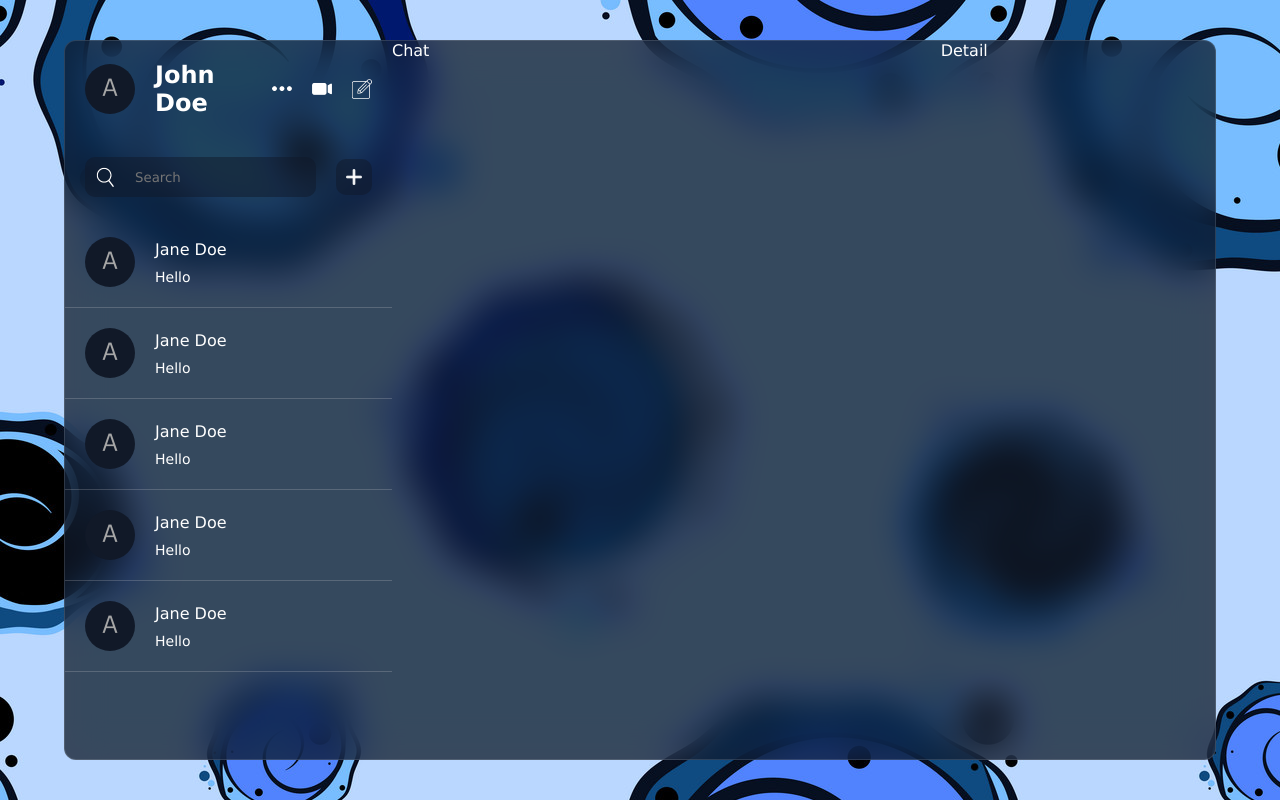
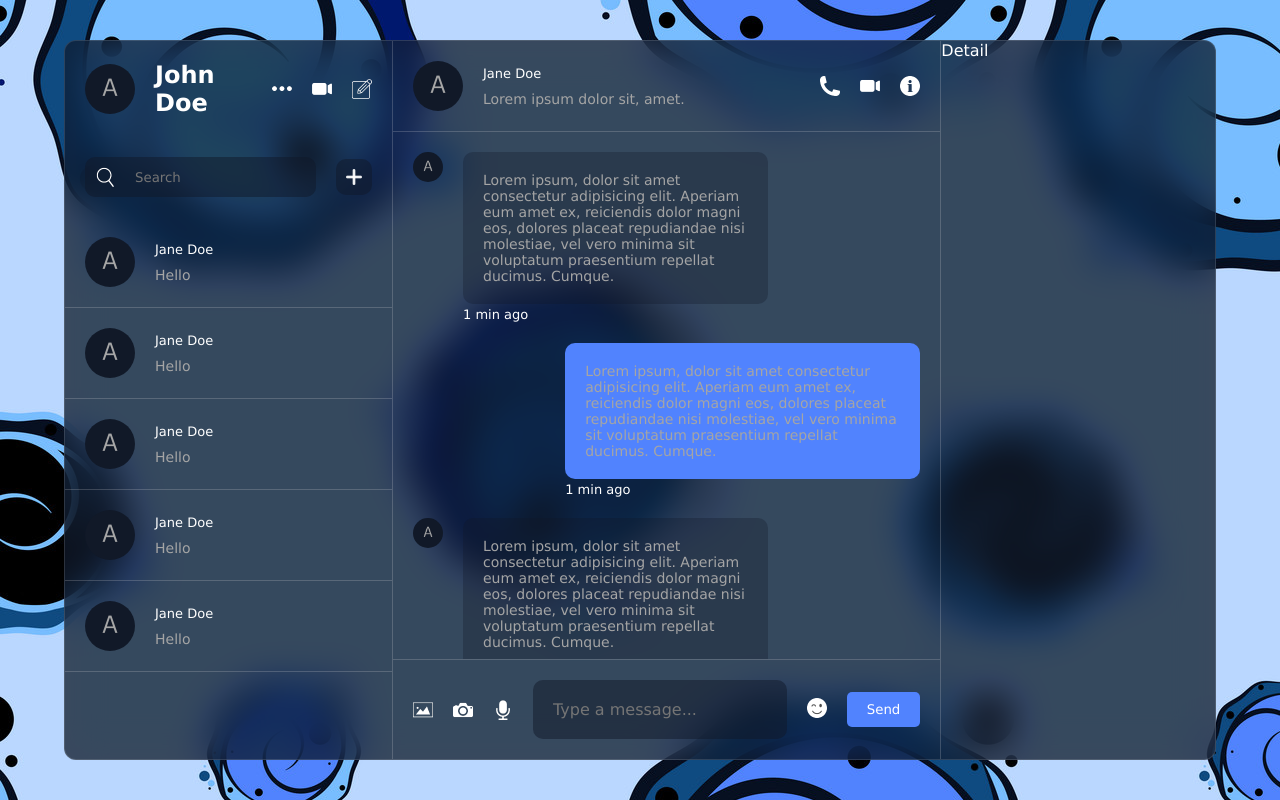
Before and after one commit to maurolavie/react-firebase-chat, a React (Vite) app: page / in a window 1280 px wide. Built offline with nearby package versions, Linux system fonts and the light colour scheme.

Commit message:
Add center components and css

```diff
--- a/package.json
+++ b/package.json
@@ -10,6 +10,7 @@
     "preview": "vite preview"
   },
   "dependencies": {
+    "emoji-picker-react": "^4.11.1",
     "react": "^18.2.0",
     "react-dom": "^18.2.0"
   },
--- a/src/components/chat/Chat.jsx
+++ b/src/components/chat/Chat.jsx
@@ -1,8 +1,120 @@
+import { useState } from "react"
 import "./chat.css"
+import EmojiPicker from "emoji-picker-react"
 
 const Chat = () => {
+
+  const [open, setOpen] = useState(false);
+  const [text, setText] = useState("");
+
+  const handleEmoji = e => {
+    setText(prev => prev + e.emoji);
+    setOpen(false);
+  }
+
   return (
-    <div className="chat">Chat</div>
+    <div className="chat">
+        <div className="top">
+            <div className="user">
+                <img src="./avatar.png" alt="" className="avatarImg"/>
+                <div className="texts">
+                    <span>Jane Doe</span>
+                    <p>Lorem ipsum dolor sit, amet.</p>
+                </div>
+            </div>
+            <div className="icons">
+                <img src="./phone.png" alt="" className="iconsImg" />
+                <img src="./video.png" alt="" className="iconsImg"/>
+                <img src="./info.png" alt="" className="iconsImg"/>
+            </div>
+        </div>
+        <div className="center">
+            <div className="message">
+                <img src="./avatar.png" alt="" className="centerAvatar" />
+                <div className="centerTexts">
+                    <p className="pOther">Lorem ipsum, dolor sit amet consectetur adipisicing elit.
+                       Aperiam eum amet ex, reiciendis dolor magni eos, dolores placeat repudiandae
+                       nisi molestiae, vel vero minima sit voluptatum praesentium repellat ducimus.
+                       Cumque.
+                    </p>
+                    <span>1 min ago</span>
+                </div>
+            </div>
+            <div className="message own">
+                <div className="centerTexts">
+                    <p className="pOwn">Lorem ipsum, dolor sit amet consectetur adipisicing elit.
+                       Aperiam eum amet ex, reiciendis dolor magni eos, dolores placeat repudiandae
+                       nisi molestiae, vel vero minima sit voluptatum praesentium repellat ducimus.
+                       Cumque.
+                    </p>
+                    <span>1 min ago</span>
+                </div>
+            </div>
+            <div className="message">
+                <img src="./avatar.png" alt="" className="centerAvatar"/>
+                <div className="centerTexts">
+                    <p className="pOther">Lorem ipsum, dolor sit amet consectetur adipisicing elit.
+                       Aperiam eum amet ex, reiciendis dolor magni eos, dolores placeat repudiandae
+                       nisi molestiae, vel vero minima sit voluptatum praesentium repellat ducimus.
+                       Cumque.
+                    </p>
+                    <span>1 min ago</span>
+                </div>
+            </div>
+            <div className="message own">
+                <div className="centerTexts">
+                    <p className="pOwn">Lorem ipsum, dolor sit amet consectetur adipisicing elit.
+                       Aperiam eum amet ex, reiciendis dolor magni eos, dolores placeat repudiandae
+                       nisi molestiae, vel vero minima sit voluptatum praesentium repellat ducimus.
+                       Cumque.
+                    </p>
+                    <span>1 min ago</span>
+                </div>
+            </div>
+            <div className="message">
+                <img src="./avatar.png" alt="" className="centerAvatar"/>
+                <div className="centerTexts">
+                    <p className="pOther">Lorem ipsum, dolor sit amet consectetur adipisicing elit.
+                       Aperiam eum amet ex, reiciendis dolor magni eos, dolores placeat repudiandae
+                       nisi molestiae, vel vero minima sit voluptatum praesentium repellat ducimus.
+                       Cumque.
+                    </p>
+                    <span>1 min ago</span>
+                </div>
+            </div>
+            <div className="message own">
+                <div className="centerTexts">
+                    <img className="textsCenterImg" src="https://d22fxaf9t8d39k.cloudfront.net/9b2030df4b71178c2216c7093d1d80c554570cd68bf62f38ee64829246f411551866.jpg" alt="" />
+                    <p className="pOwn">Lorem ipsum, dolor sit amet consectetur adipisicing elit.
+                       Aperiam eum amet ex, reiciendis dolor magni eos, dolores placeat repudiandae
+                       nisi molestiae, vel vero minima sit voluptatum praesentium repellat ducimus.
+                       Cumque.
+                    </p>
+                    <span>1 min ago</span>
+                </div>
+            </div>
+        </div>
+        <div className="bottom">
+            <div className="icons">
+                <img src="./img.png" alt="" className="iconsImg2"/>
+                <img src="./camera.png" alt="" className="iconsImg2"/>
+                <img src="./mic.png" alt="" className="iconsImg2"/>
+            </div>
+            <input
+                className="inputText"
+                type="text" placeholder="Type a message..."
+                value={text}
+                onChange={e => setText(e.target.value)}
+            />
+            <div className="emoji">
+                <img src="./emoji.png" alt="" onClick={() => setOpen(prev => !prev)}/>
+                <div className="picker">
+                    <EmojiPicker open={open} onEmojiClick={handleEmoji}/>
+                </div>
+            </div>
+            <button className="sendButton">Send</button>
+        </div>
+    </div>
   )
 }
 
--- a/src/components/chat/chat.css
+++ b/src/components/chat/chat.css
@@ -1,3 +1,158 @@
 .chat{
     flex: 2;
+    border-left: 1px solid #dddddd35;
+    border-right: 1px solid #dddddd35;
+    height: 100%;
+    display: flex;
+    flex-direction: column;
 }
+
+.top{
+    padding: 20px;
+    display: flex;
+    align-items: center;
+    justify-content: space-between;
+    border-bottom: 1px solid #dddddd35;
+}
+
+.user{
+    display: none;
+    align-items: center;
+    gap: 20px;
+}
+
+.avatarImg{
+    width: 60px;
+    height: 60px;
+    border-radius: 50%;
+    object-fit: cover;
+}
+
+.texts{
+    display: none;
+    flex-direction: column;
+    gap: 5px;
+}
+
+span{
+    font-size: 18px;
+    font-weight: bold;
+}
+
+p{
+    font-size: 14px;
+    font-weight: 300;
+    color: #a5a5a5;
+}
+
+.iconsImg{
+    display: flex;
+    gap: 20px;
+}
+
+.center{
+    padding: 20px;
+    flex: 1;
+    overflow: scroll;
+    display: flex;
+    flex-direction: column;
+    gap: 20px;
+}
+
+.message{
+    max-width: 70%;
+    display: flex;
+    gap: 20px;
+}
+
+.pOther{
+    padding: 20px;
+    background-color: rgba(17, 25, 40, 0.3);
+    border-radius: 10px;
+}
+
+.own{
+    align-self: flex-end;
+}
+
+.pOwn{
+    padding: 20px;
+    background-color: #5183fe;
+    border-radius: 10px;
+}
+
+span{
+    font-size: 13px;
+}
+
+.textsCenterImg{
+    width: 100%;
+    height: 300px;
+    border-radius: 10px;
+    object-fit: cover;
+}
+
+.centerAvatar{
+    width: 30px;
+    height: 30px;
+    border-radius: 50%;
+    object-fit: cover;
+}
+
+.texts{
+    flex: 1;
+    display: flex;
+    flex-direction: column;
+    gap: 5px;
+}
+
+.bottom{
+    padding: 20px;
+    display: flex;
+    align-items: center;
+    justify-content: space-between;
+    border-top: 1px solid #dddddd35;
+    gap: 20px;
+    margin-top: auto;
+}
+
+.icons{
+    display: flex;
+    gap: 20px;
+}
+
+.iconsImg2{
+    width: 20px;
+    height: 20px;
+    cursor: pointer;
+}
+
+.inputText{
+    flex: 1;
+    background-color: rgba(17, 25, 40, 0.5);
+    border: none;
+    outline: none;
+    color: white;
+    padding: 20px;
+    border-radius: 10px;
+    font-size: 16px;
+}
+
+.sendButton{
+    background-color: #5183fe;
+    color: white;
+    padding: 10px 20px;
+    border: none;
+    border-radius: 5px;
+    cursor: pointer;
+}
+
+.emoji{
+    position: relative;
+}
+
+.picker{
+    position: absolute;
+    bottom: 50px;
+    left: 0;
+}
```
Also changed, not shown: 1 other file (tests, documents, lock files or other folders).
